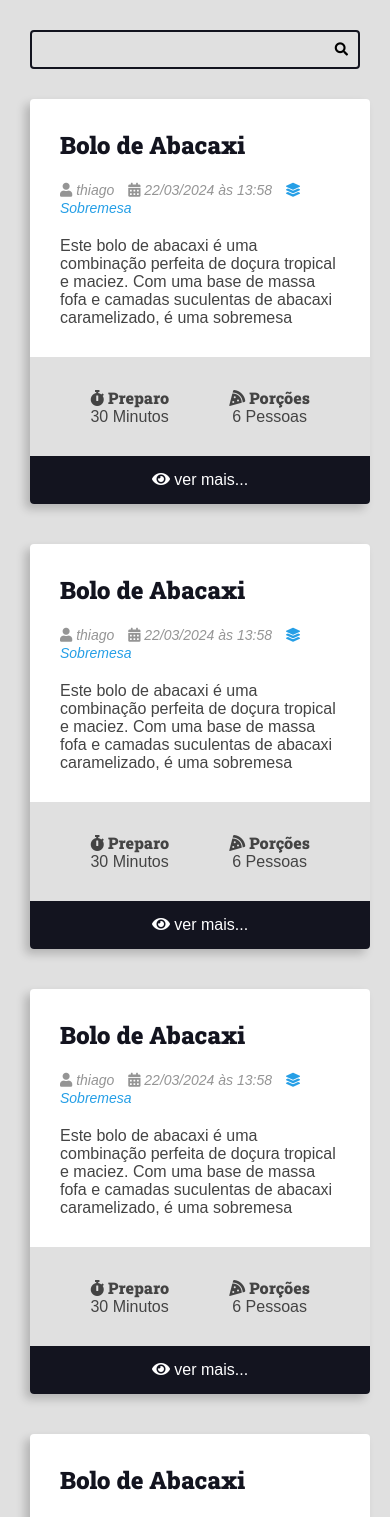
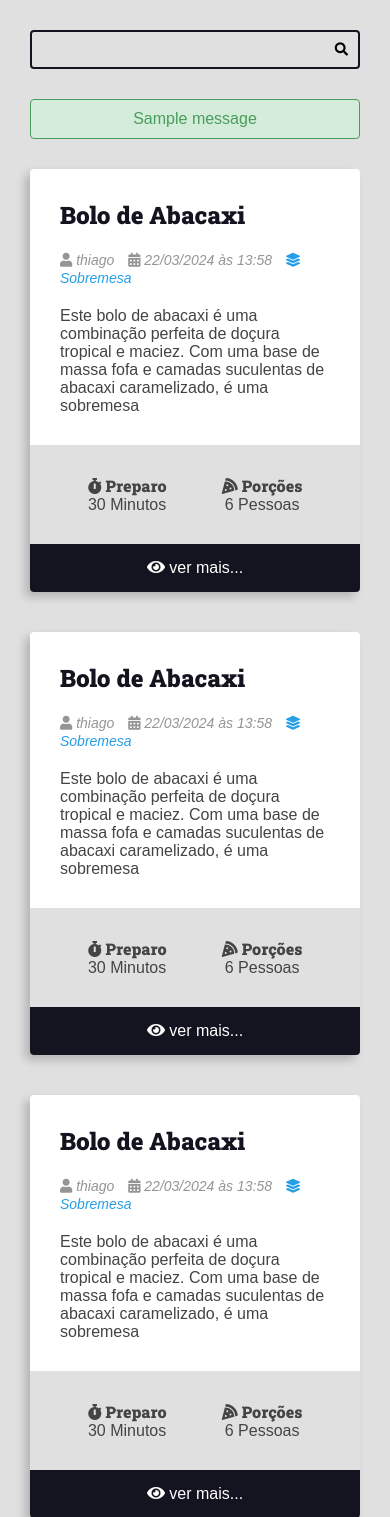
Before and after one commit to thiagoedus/ProjectRecipes, a Django app: page / in a window 390 px wide. Shown: the part 113-1630 px from the top of the page. Run offline with Django 3.2, Linux system fonts and the light colour scheme; data comes from the database, SQL or seed files in the repository; one stand-in notice (Sample message) is shown.

Commit message:
Terminada sessão messages

```diff
--- a/recipes/static/recipes/css/styles.css
+++ b/recipes/static/recipes/css/styles.css
@@ -325,3 +325,63 @@ h6 {
 .pagination .page-current {
   background: var(--color-primary-dark);
 }
+
+/* Messages */
+.messages-container{
+  display: flex;
+  flex-flow: column wrap;
+  gap: calc(var(--spacing-gutter-medium) / 2)
+}
+
+
+.message {
+  padding: 1rem;
+  border-radius: 4px;
+  border: 1px solid var(--color-dark-text);
+  background: var(--color-gray-2);
+  color: var(--color-dark-text);
+}
+
+.message-error {
+  border: 1px solid var(--color-error-dark);
+  background: var(--color-error-light);
+  color: var(--color-error-dark);
+}
+
+.message-success {
+  border: 1px solid var(--color-success-dark);
+  background: var(--color-success-light);
+  color: var(--color-success-dark);
+}
+
+.message-warning {
+  border: 1px solid var(--color-warning-dark);
+  background: var(--color-warning-light);
+  color: var(--color-warning-dark);
+}
+
+.message-alert {
+  border: 1px solid var(--color-alert-dark);
+  background: var(--color-alert-light);
+  color: var(--color-alert-dark);
+}
+
+.message-info {
+  border: 1px solid var(--color-info-dark);
+  background: var(--color-info-light);
+  color: var(--color-info-dark);
+}
+
+.message-debug {
+  border: 1px solid var(--color-debug-dark);
+  background: var(--color-debug-light);
+  color: var(--color-debug-dark);
+}
+
+@media (max-width: 600px) {
+  .main-content-list {
+    display: grid;
+    grid-template-columns: repeat(auto-fit, minmax(100%, 1fr));
+    gap: var(--spacing-gutter-large);
+  }
+}
--- a/recipes/templates/recipes/pages/home.html
+++ b/recipes/templates/recipes/pages/home.html
@@ -3,6 +3,10 @@
 {% block title %}Home | {% endblock title %}
 
 {% block content %}
+
+{% include 'recipes/partials/messages.html' %}
+
+
 <div class="main-content main-content-list container">
 {% for recipe in recipes %}
     {% include 'recipes/partials/recipe.html' %}
--- /dev/null
+++ b/recipes/templates/recipes/partials/messages.html
@@ -0,0 +1,9 @@
+{% if messages %}
+    <div class="main-content center container messages-container">
+        {% for message in messages %}
+            <div class="message {{ message.tags }}">
+                {{ message }}
+            </div>
+        {% endfor %}
+    </div>
+{% endif %}
--- a/recipes/views.py
+++ b/recipes/views.py
@@ -1,9 +1,9 @@
 from django.shortcuts import get_list_or_404, get_object_or_404, render, Http404
 from django.db.models import Q
 from recipes.models import Recipe
-from django.core.paginator import Paginator
-from utils.pagination import make_pagination_range, make_pagination
+from utils.pagination import make_pagination
 import os
+from django.contrib import messages
 
 
 PER_PAGE = int(os.environ.get('PER_PAGE', 6))
```
Also changed, not shown: project/settings.py (+9 -0 lines).
